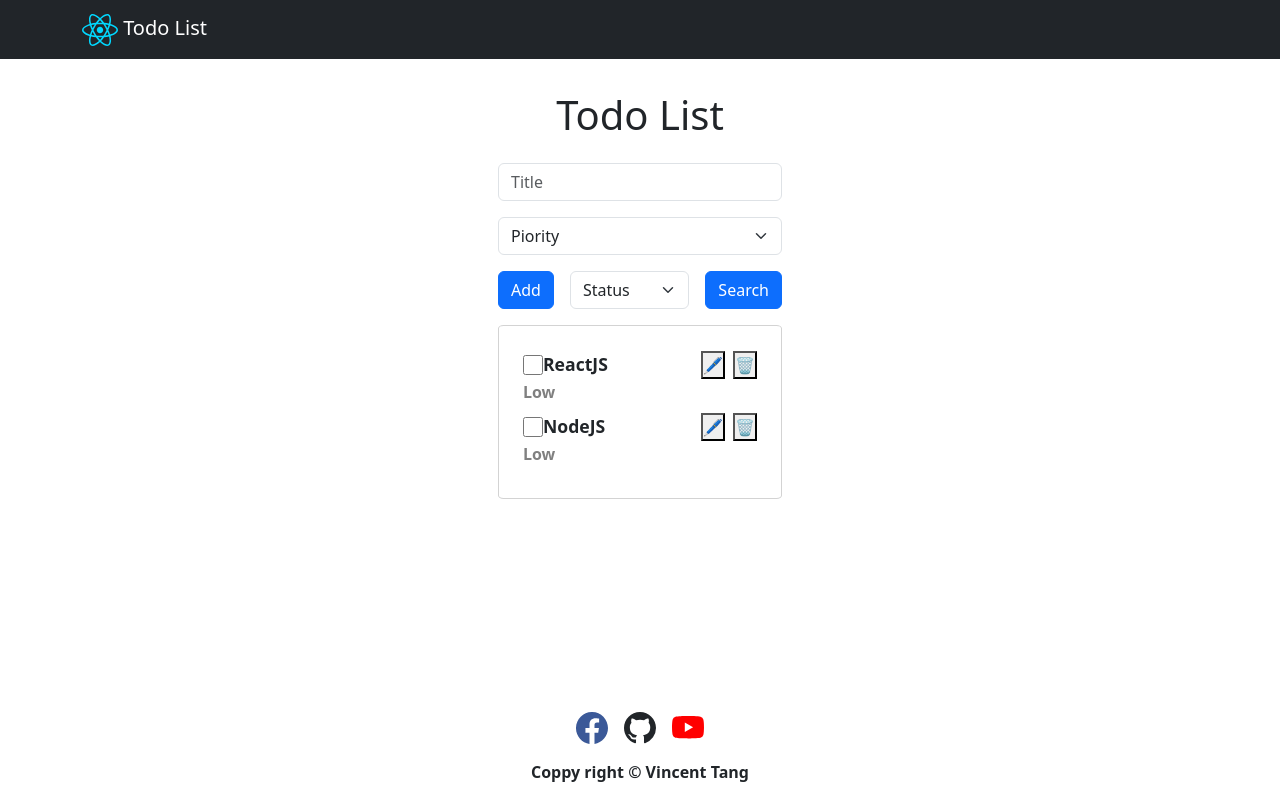
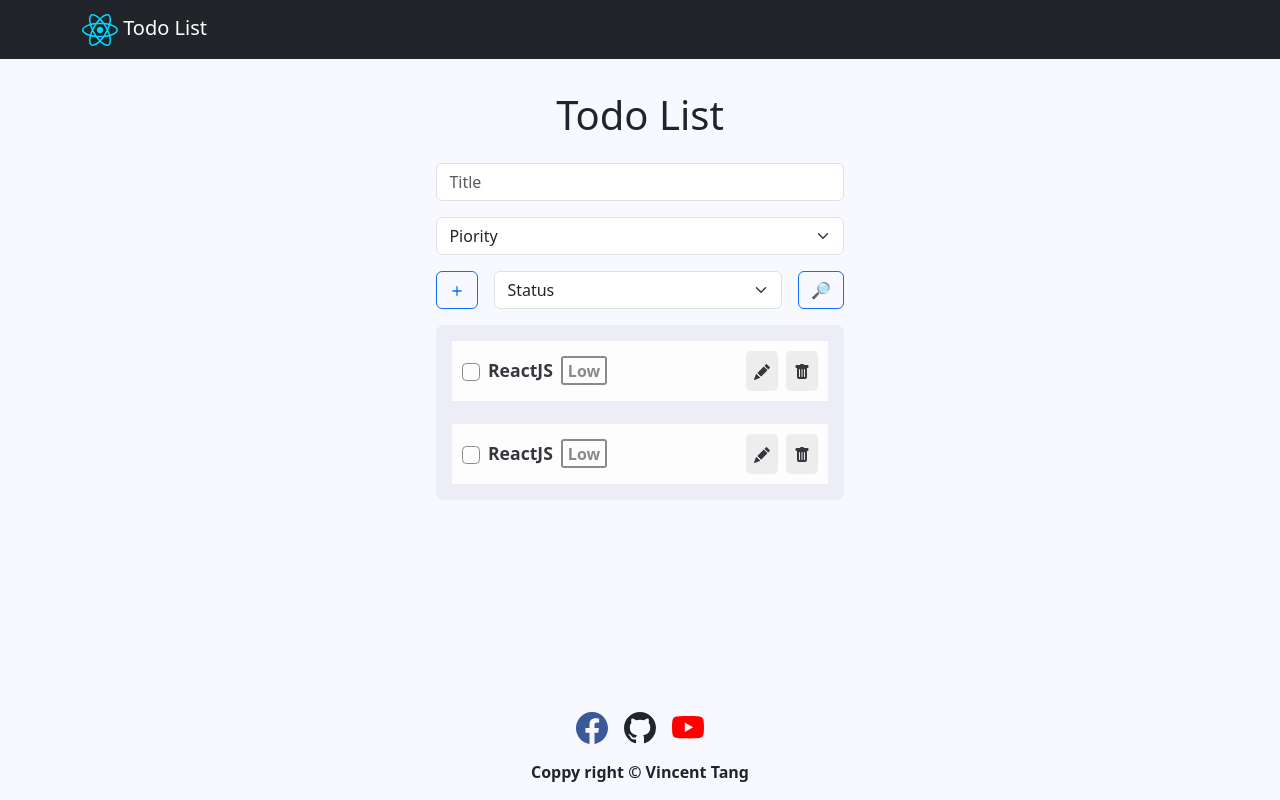
Before and after one commit to vincenttang1101/mock-project-r2s, a React (Vite) app in the folder frontend/: page /todo-list in a window 1280 px wide. Built offline with nearby package versions, Linux system fonts and the light colour scheme.

Commit message:
update ui!

```diff
--- a/frontend/src/components/FormField/index.tsx
+++ b/frontend/src/components/FormField/index.tsx
@@ -4,32 +4,49 @@ import Form from 'react-bootstrap/Form'
 import Button from 'react-bootstrap/Button'
 import style from './style.module.scss'
 
+type Field = 'Input' | 'Select' | 'Button' | 'Check'
+type Type = 'text' | 'email' | 'password' | 'checkbox' | 'submit' | 'reset'
+
 interface IFormFile {
-  field: 'Input' | 'Select' | 'Button'
-  type?: 'text' | 'email' | 'password' | 'submit' | 'reset' | string
+  field: Field
+  type?: Type
   label?: string
   name?: string
   variant?: 'primary' | 'outline-secondary' | string
   children?: ReactNode
+  [key: string]: unknown
+  styleCustom?: object
 }
 
-export const FormField = ({ field, type, label, name, variant, children }: IFormFile) => {
+export const FormField = ({ field, type, label, name, variant, children, styleCustom, ...rest }: IFormFile) => {
+  console.log(styleCustom)
+
   const handleSwitchField = (field: string) => {
     switch (field) {
       case 'Input':
-        return <Form.Control type={type} placeholder={label} name={name} />
+        return <Form.Control type={type} placeholder={label} name={name} {...rest} />
       case 'Button':
         return (
-          <Button type='submit' variant={variant}>
+          <Button type='submit' variant={variant} {...rest}>
             {children}
           </Button>
         )
       case 'Select':
-        return <FormSelect name={name}>{children}</FormSelect>
+        return (
+          <FormSelect name={name} {...rest}>
+            {children}
+          </FormSelect>
+        )
+      case 'Check':
+        return (
+          <Form.Check name={name} {...rest}>
+            <Form.Check.Input style={styleCustom} />
+          </Form.Check>
+        )
       default:
         return null
     }
   }
 
-  return <div className={style['formField']}>{handleSwitchField(field)}</div>
+  return <>{handleSwitchField(field)}</>
 }
--- a/frontend/src/index.css
+++ b/frontend/src/index.css
@@ -7,3 +7,7 @@ html {
   padding: 0;
   box-sizing: border-box;
 }
+
+body {
+  background-color: #f8f8ff !important;
+}
--- a/frontend/src/screens/TodoList/index.tsx
+++ b/frontend/src/screens/TodoList/index.tsx
@@ -2,6 +2,8 @@ import { Container } from 'react-bootstrap'
 import { FormField } from '@components/FormField'
 import { Title } from '@components/Title'
 import style from './style.module.scss'
+import { BsFillPencilFill, BsTrashFill } from 'react-icons/bs'
+import { MdAdd } from 'react-icons/md'
 
 export const TodoList = () => {
   return (
@@ -15,47 +17,61 @@ export const TodoList = () => {
         <option value='heigh'>Heigh</option>
       </FormField>
       <div className={style['todos__button']}>
-        <FormField field='Button' type='submit' label='Add'>
-          Add
+        <FormField field='Button' type='submit' label='Search' variant='outline-primary'>
+          <MdAdd />
         </FormField>
-        <FormField field='Select' name='filterTodo'>
+        <FormField field='Select' name='filter'>
           <option value='all'>Status</option>
           <option value='uncompleted'>Uncompleted</option>
           <option value='completed'>Completed</option>
         </FormField>
-        <FormField field='Button' type='submit' label='Search'>
-          Search
+        <FormField field='Button' type='submit' label='Search' variant='outline-primary'>
+          🔎
         </FormField>
       </div>
       <ul className={style['todos__list']}>
         <li className={style['todo']}>
           <div className={style['todo__task']}>
             <div className={style['task__left']}>
-              <input className={style['task__check']} type='checkbox' />
+              <FormField
+                field='Check'
+                type='checkbox'
+                name='check'
+                styleCustom={{ fontSize: '1.1rem', border: '1px solid gray' }}
+              />
               <span className={style['task__title']}>ReactJS</span>
+              <span className={`${style['task__priority']} ${style['task__priority--isLow']}`}>Low</span>
             </div>
             <div className={style['task__right']}>
-              <button>🖊️</button>
-              <button>🗑️</button>
+              <span className={style['task__button']}>
+                <BsFillPencilFill />
+              </span>
+              <span className={style['task__button']}>
+                <BsTrashFill />
+              </span>
             </div>
-          </div>
-          <div className={style['todo__description']}>
-            <span className={`${style['description__priority']} ${style['description__priority--isLow']}`}>Low</span>
           </div>
         </li>
         <li className={style['todo']}>
           <div className={style['todo__task']}>
             <div className={style['task__left']}>
-              <input className={style['task__check']} type='checkbox' />
-              <span className={style['task__title']}>NodeJS</span>
+              <FormField
+                field='Check'
+                type='checkbox'
+                name='check'
+                styleCustom={{ fontSize: '1.1rem', border: '1px solid gray' }}
+              />
+              <span className={style['task__title']}>ReactJS</span>
+              <span className={`${style['task__priority']} ${style['task__priority--isLow']}`}>Low</span>
             </div>
             <div className={style['task__right']}>
-              <button>🖊️</button>
-              <button>🗑️</button>
+              <span className={style['task__button']}>
+                <BsFillPencilFill />
+              </span>
+              <span className={style['task__button']}>
+                <BsTrashFill />
+              </span>
             </div>
-          </div>
-          <div className={style['todo__description']}>
-            <span className={`${style['description__priority']} ${style['description__priority--isLow']}`}>Low</span>
           </div>
         </li>
       </ul>
--- a/frontend/src/screens/TodoList/style.module.scss
+++ b/frontend/src/screens/TodoList/style.module.scss
@@ -1,5 +1,5 @@
 .todos {
-  max-width: 50% !important;
+  max-width: 70% !important;
   display: flex;
   flex-direction: column;
   gap: 1rem;
@@ -11,26 +11,33 @@
   }
 
   &__list {
-    border: 1px solid #d3d3d3;
-    padding: 1.5rem;
-    border-radius: 2%;
+    border: 1rem solid #ecedf6;
+    background-color: #ecedf6;
+    border-radius: 0.5rem;
     list-style-type: none;
+    padding: 0;
+    margin: 0;
   }
 }
 
 .todo {
-  padding-bottom: 0.5rem;
+  background-color: white;
+  opacity: 0.9;
+  margin-bottom: 23px;
+  padding: 10px 10px;
+
+  li:last-child {
+    margin-bottom: 0;
+  }
   &__task {
     display: flex;
     justify-content: space-between;
-    padding: 1px 0;
+
     > .task__left {
       display: flex;
+      gap: 0.5rem;
       align-items: center;
-      > .task__check {
-        width: 20px;
-        height: 20px;
-      }
+
       > .task__title {
         font-size: 1.1rem;
         font-weight: bolder;
@@ -39,18 +46,13 @@
           font-style: italic;
         }
       }
-    }
-    > .task__right {
-      display: flex;
-      gap: 0.5rem;
-    }
-  }
-  &__description {
-    display: flex;
-    justify-content: space-between;
 
-    > .description__priority {
+      > .task__priority {
         font-weight: bold;
+        border: 2px solid gray;
+        border-radius: 3px;
+        padding: 0.5px 5px;
+
         &--isLow {
           color: gray;
         }
@@ -61,14 +63,24 @@
           color: red;
         }
       }
+    }
+    > .task__right {
+      display: flex;
+      gap: 0.5rem;
+      > .task__button {
+        background-color: #eee;
+        border-radius: 5px;
+        padding: 0.5rem;
+        cursor: pointer;
+      }
 
-    > .description__button {
-      display: flex;
-      gap: 5px;
-
-      > button {
-        border-radius: 12%;
+      > .task__button:hover {
+        background-color: #dedfe1;
       }
     }
   }
 }
+
+li.todo:last-child {
+  margin-bottom: 0;
+}
```
Lines whose indentation alone changed are shown as unchanged.
